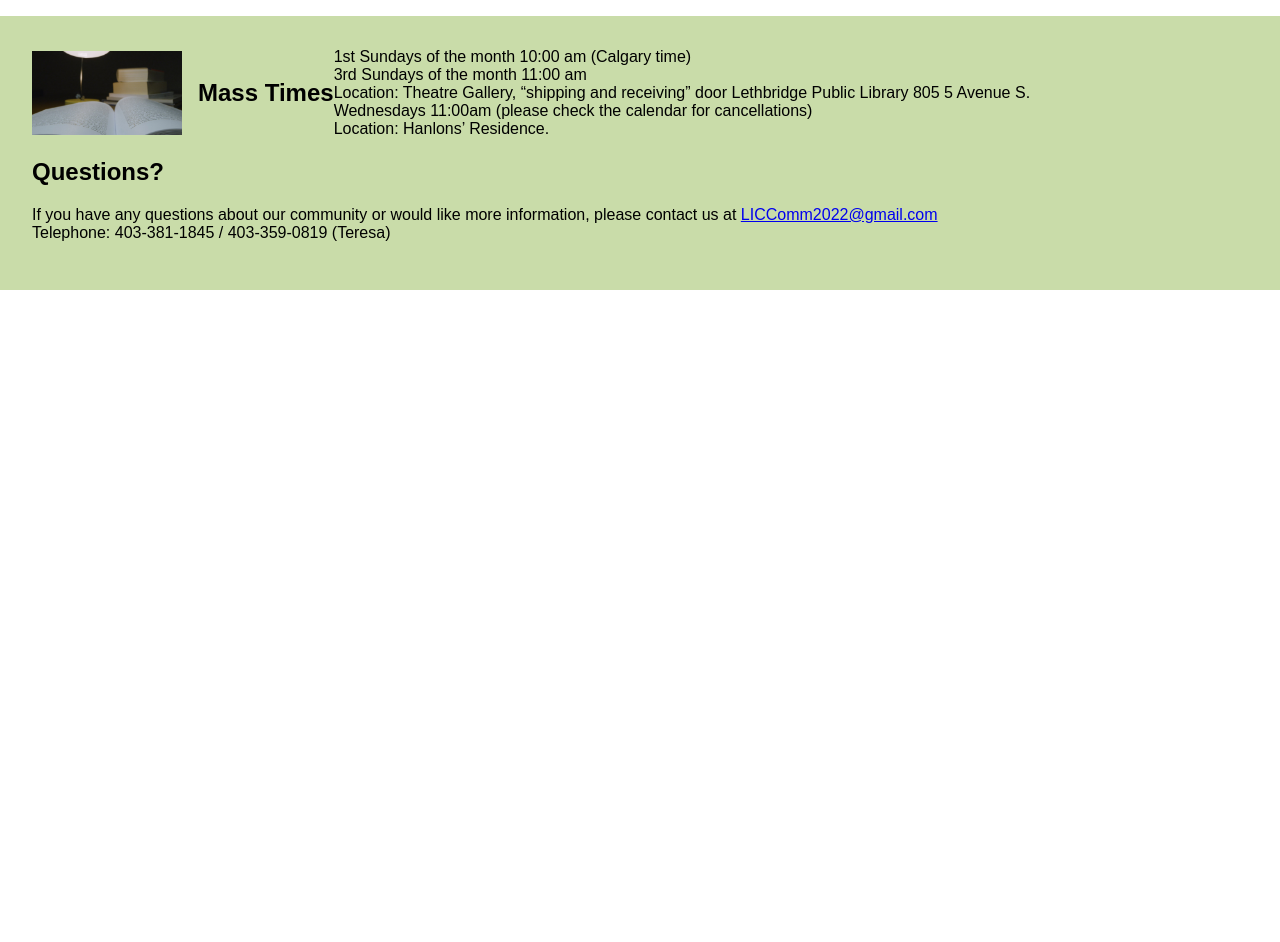
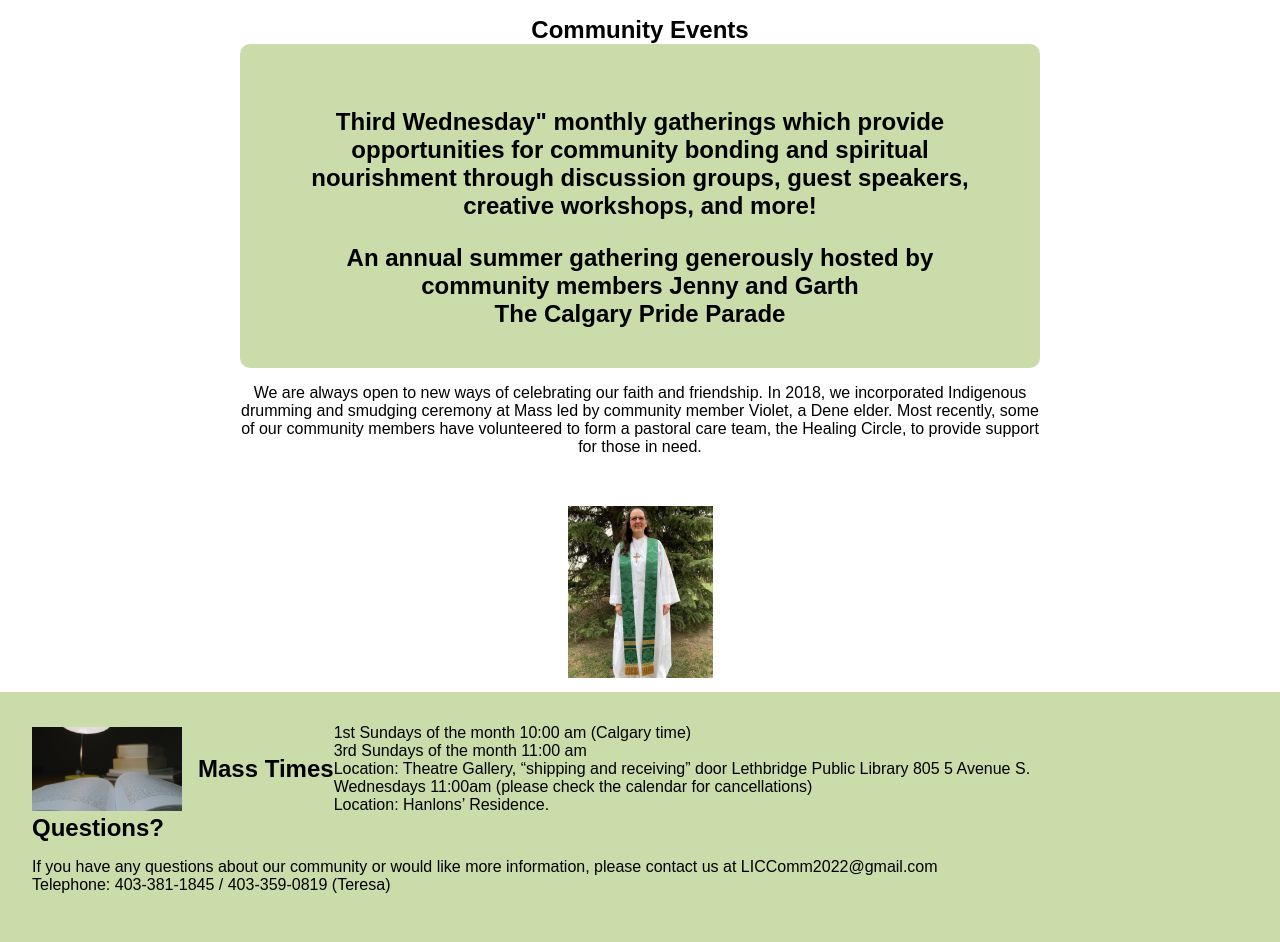
Before and after one commit to DonMcD/LICCF, a PHP site: page /frontend/public/community.php in a window 1280 px wide. Shown: the part 742-1684 px from the top of the page. Before the commit the page ends 1032 px from the top, so only its background shows below. Run offline with PHP 8.4, Linux system fonts and the light colour scheme; some libraries are stand-ins or nearby versions; some web fonts are replaced.

Commit message:
Community
Community, events and news, first nations Allyship page coding.

```diff
--- a/css/community.css
+++ b/css/community.css
@@ -14,3 +14,106 @@
   background-color: #C9DCA9;
   border-radius: 10px;
 }
+
+
+.container {
+  max-width: 800px;
+  text-align: center;
+}
+
+h1 {
+  font-size: 36px;
+  margin-bottom: 20px;
+}
+.lead {
+  font-size: 20px;
+  line-height: 1.5;
+  margin-bottom: 40px;
+}
+.event-list {
+  list-style: none;
+  margin: 0;
+  padding: 0;
+}
+.event-list li {
+  margin-bottom: 10px;
+  padding: 10px;
+  background-color: #f5f5f5;
+}
+.event-list li:last-child {
+  margin-bottom: 0;
+}
+.cta {
+  display: block;
+  margin-top: 40px;
+  text-align: center;
+}
+.cta button {
+  background-color: #55b2b8;
+  border: none;
+  color: #fff;
+  cursor: pointer;
+  font-size: 18px;
+  padding: 10px 20px;
+  transition: background-color 0.3s ease;
+}
+
+.slideshow-container {
+  position: relative;
+  width: 100%;
+  height: 200px;
+  margin-top: 20px;
+}
+
+.slide {
+  position: absolute;
+  top: 0;
+  left: 0;
+  width: 100%;
+  height: 100%;
+  opacity: 0;
+  transition: opacity 1s ease-in-out;
+}
+
+.slide.active {
+  opacity: 1;
+}
+
+.slide img {
+  display: block;
+  max-width: 100%;
+  max-height: 100%;
+  margin: auto;
+  position: absolute;
+  top: 0;
+  bottom: 0;
+  left: 0;
+  right: 0;
+}
+table {
+  margin: auto; /* to center the table */
+  border-collapse: collapse;
+}
+
+td {
+  padding: 10px;
+  border: 1px solid black;
+  text-align: center;
+  vertical-align: middle;
+  width: 200px;
+  height: 200px;
+}
+
+img {
+  max-width: 100%;
+  max-height: 100%;
+}
+
+h2 {
+  margin: 0;
+}
+
+a {
+  text-decoration: none;
+  color: black;
+}
--- a/frontend/headers/header.php
+++ b/frontend/headers/header.php
@@ -35,9 +35,9 @@
       <li class="dropdown">
         <a href="../../frontend/public/community.php">Community</a>
         <ul class="dropdown-content">
-          <li><a href="#">News and Events</a></li>
-          <li><a href="#">Get Involved</a></li>
-          <li><a href="#">Indigenous Allyship</a></li>
+          <li><a href="../../frontend/public/news-events.php">News and Events</a></li>
+          <li><a href="../../frontend/public/getInvolved.php">Get Involved</a></li>
+          <li><a href="../../frontend/public/indigenousAllyship.php">Indigenous Allyship</a></li>
         </ul>
       </li>
       <li><a href="../../frontend/public/contact.php">Contact</a></li>
--- a/frontend/public/community.php
+++ b/frontend/public/community.php
@@ -1,25 +1,18 @@
-<?php
-//USE THIS CODE ON EVERY PAGE THAT REQUIRES USER AUTHENTICATION!!
-session_start();
-
-?>
 <!DOCTYPE html>
 <head>
     <meta charset="utf-8">
-    <meta name= "author" content= "VARchitects">
+    <meta name="author" content="VARchitects">
     <title>Community</title>
     <link rel="stylesheet" href="../../css/styles.css">
+    <link rel="stylesheet" href="/css/community.css">
     <script src="https://ajax.googleapis.com/ajax/libs/jquery/3.6.1/jquery.min.js"></script>
     <script src="https://code.jquery.com/ui/1.13.0/jquery-ui.min.js"></script>
     <link href="https://cdnjs.cloudflare.com/ajax/libs/toastr.js/2.0.1/css/toastr.css" rel="stylesheet"/>
     <script src="https://cdnjs.cloudflare.com/ajax/libs/toastr.js/2.0.1/js/toastr.js"></script>
-    <link rel="stylesheet" href="/css/community.css">
-
 </head>
 <body class="backgrounds">
-<?php
-require '../headers/header.php';
-?>
+<?php require '../headers/header.php'; ?>
+
 <div class="gif-container">
     <video autoplay muted loop class="gif">
         <source src="../../assets/banner4.mp4" type="video/mp4">
@@ -29,7 +22,34 @@ require '../headers/header.php';
     <div class="text">Community</div>
 </div><br><br>
 
-<?php include_once('..\..\frontend\footers\footer.php'); ?>
+<div class="container">
+    <h2>Community Events</h2>
+    <div style="background-color: #C9DCA9; padding: 1em; border-radius: 10px;">
+      <div class="event">
+      <div class="event-date"><b>Third Wednesday" monthly gatherings which provide opportunities for community bonding and spiritual nourishment through discussion groups, guest speakers, creative workshops, and more!</b></div>
+      <div class="event-name"><b>An annual summer gathering generously hosted by community members Jenny and Garth</b></div>
+      <div class="event-details"><b>The Calgary Pride Parade</b></div>
+    </div>
+</div>
+    <p>We are always open to new ways of celebrating our faith and friendship. In 2018, we incorporated Indigenous drumming and smudging ceremony at Mass led by community member Violet, a Dene elder. Most recently, some of our community members have volunteered to form a pastoral care team, the Healing Circle, to provide support for those in need.</p>
+</div>
+
+<div class="slideshow-container">
+    <div class="slide">
+        <img src="/assets/ourPriestimage.png" alt="Image 1">
+    </div>
+    <div class="slide">
+        <img src="/assets/train-bridge.jpg" alt="Image 2">
+    </div>
+    <div class="slide">
+        <img src="/assets/churchstainglass.jpg" alt="Image 3">
+    </div>
+    <!-- add more slide divs for additional images -->
+</div>
+
+
+
+<?php include_once('../footers/footer.php'); ?>
 <script src="../../js/sidebar.js"></script>
 </body>
 </html>
--- a/js/sidebar.js
+++ b/js/sidebar.js
@@ -16,3 +16,26 @@ window.addEventListener('click', (e) => {
         sidebar.classList.remove('show');
     }
 });
+
+// sliding img for community page
+
+$(document).ready(function() {
+    // set active slide to first slide
+    $('.slide').first().addClass('active');
+
+    // transition slides every 5 seconds
+    setInterval(function() {
+      // get active slide
+      var activeSlide = $('.slide.active');
+      // get next slide
+      var nextSlide = activeSlide.next('.slide');
+      // if there is no next slide, loop back to first slide
+      if (nextSlide.length == 0) {
+        nextSlide = $('.slide').first();
+      }
+      // hide current slide
+      activeSlide.removeClass('active');
+      // show next slide
+      nextSlide.addClass('active');
+    }, 5000);
+  });
```
Also changed, not shown: frontend/public/getInvolved.php (added, +92 -0 lines), frontend/public/indigenousAllyship.php (added, +28 -0 lines), frontend/public/news-events.php (added, +42 -0 lines).
